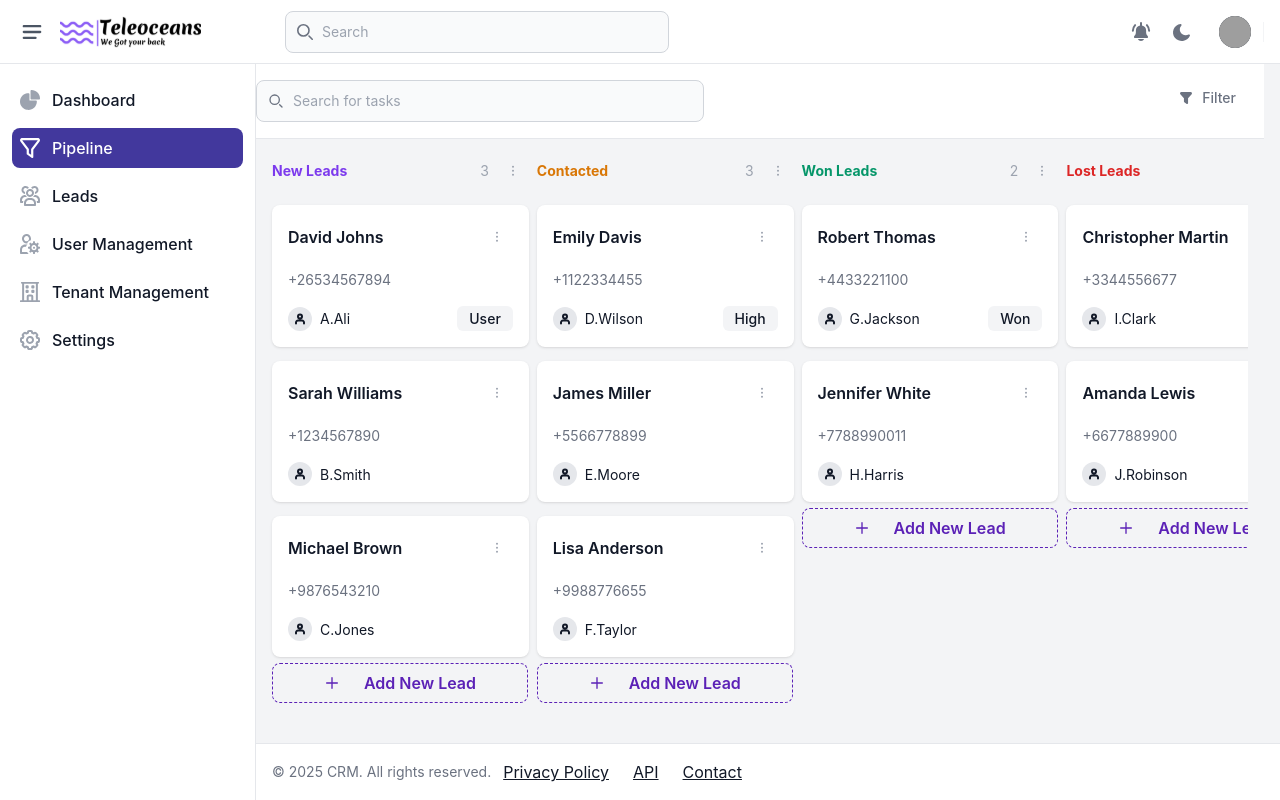
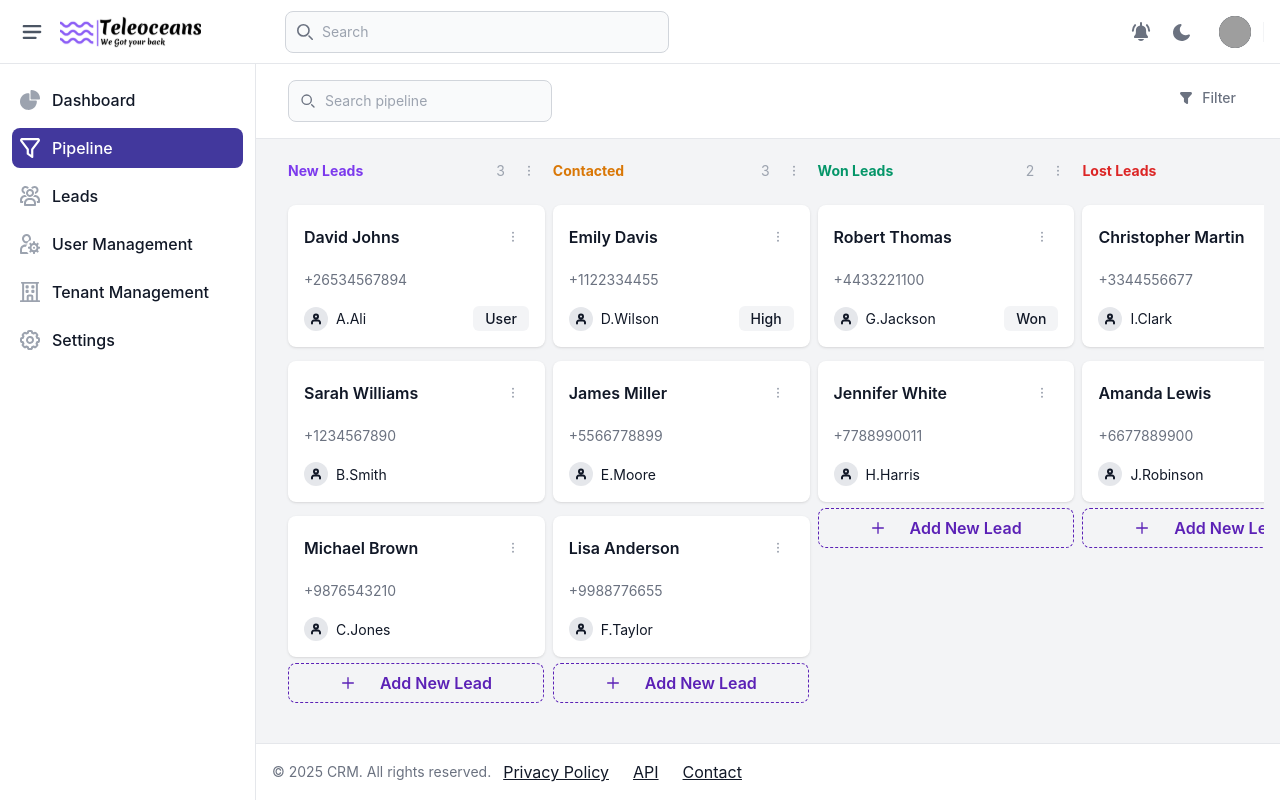
Before and after one commit to teleoceans/TM-custom-crm-FE, a Vue app: page /pipeline in a window 1280 px wide. Built offline with nearby package versions, Linux system fonts and the light colour scheme.

Commit message:
refactor: edit pipeline header

```diff
--- a/src/router/index.js
+++ b/src/router/index.js
@@ -1,49 +1,49 @@
-import { createRouter, createWebHistory } from 'vue-router'
-import MainLayout from '../layouts/MainLayout.vue'
+import { createRouter, createWebHistory } from "vue-router";
+import MainLayout from "../layouts/MainLayout.vue";
 
 const routes = [
   {
-    path: '/',
+    path: "/",
     component: MainLayout,
-    redirect: '/dashboard',
+    redirect: "/dashboard",
     children: [
       {
-        path: 'dashboard',
-        name: 'Dashboard',
-        component: () => import('../views/Dashboard.vue')
+        path: "dashboard",
+        name: "Dashboard",
+        component: () => import("../views/Dashboard.vue"),
       },
       {
-        path: 'pipeline',
-        name: 'Pipeline',
-        component: () => import('../views/Pipeline.vue')
+        path: "pipeline",
+        name: "Pipeline",
+        component: () => import("../views/Pipeline.vue"),
       },
       {
-        path: 'leads',
-        name: 'Leads',
-        component: () => import('../views/Leads.vue')
+        path: "leads",
+        name: "Leads",
+        component: () => import("../views/Leads.vue"),
       },
       {
-        path: 'user-management',
-        name: 'UserManagement',
-        component: () => import('../views/UserManagement.vue')
+        path: "user-management",
+        name: "UserManagement",
+        component: () => import("../views/UserManagement.vue"),
       },
       {
-        path: 'tenant-management',
-        name: 'TenantManagement',
-        component: () => import('../views/TenantManagement.vue')
+        path: "tenant-management",
+        name: "TenantManagement",
+        component: () => import("../views/TenantManagement.vue"),
       },
       {
-        path: 'settings',
-        name: 'Settings',
-        component: () => import('../views/Settings.vue')
-      }
-    ]
-  }
-]
+        path: "settings",
+        name: "Settings",
+        component: () => import("../views/Settings.vue"),
+      },
+    ],
+  },
+];
 
 const router = createRouter({
   history: createWebHistory(),
-  routes
-})
+  routes,
+});
 
-export default router
+export default router;
--- a/src/views/Pipeline.vue
+++ b/src/views/Pipeline.vue
@@ -1,8 +1,7 @@
 <template>
-  <div class="flex h-full w-full flex-col -mx-4 -mt-6">
+  <div class="flex h-full w-full flex-col -mt-6">
     <div
-      class="grid grid-cols-12 gap-4 border-b border-gray-200 bg-white pb-4 dark:border-gray-700 dark:bg-gray-800"
-      style="margin-left: -1rem; margin-right: -1rem; width: calc(100% + 2rem)"
+      class="pipeline-header grid grid-cols-12 gap-4 border-b border-gray-200 bg-white pb-4 dark:border-gray-700 dark:bg-gray-800"
     >
       <div
         class="col-span-full flex flex-col gap-3 px-4 pt-4 xl:flex-row xl:items-center xl:justify-between"
@@ -31,8 +30,8 @@
             id="pipeline-search"
             v-model="searchTerm"
             type="text"
-            class="block w-full rounded-lg border border-gray-300 bg-gray-50 p-2.5 ps-9 text-sm text-gray-900 focus:border-primary-500 focus:ring-primary-500 dark:border-gray-600 dark:bg-gray-700 dark:text-white dark:placeholder:text-gray-400 dark:focus:border-primary-500 dark:focus:ring-primary-500"
-            placeholder="Search for tasks"
+            class="block w-[264px] rounded-lg border border-gray-300 bg-gray-50 p-2.5 ps-9 text-sm text-gray-900 focus:border-primary-500 focus:ring-primary-500 dark:border-gray-600 dark:bg-gray-700 dark:text-white dark:placeholder:text-gray-400 dark:focus:border-primary-500 dark:focus:ring-primary-500"
+            placeholder="Search pipeline"
           />
         </div>
 
@@ -167,3 +166,12 @@ watch(searchTerm, (value) => {
   console.log("Pipeline search term:", value);
 });
 </script>
+
+<style scoped>
+.pipeline-header {
+  margin-left: -1rem;
+  margin-right: -1rem;
+  padding-left: 1rem;
+  padding-right: 1rem;
+}
+</style>
```
